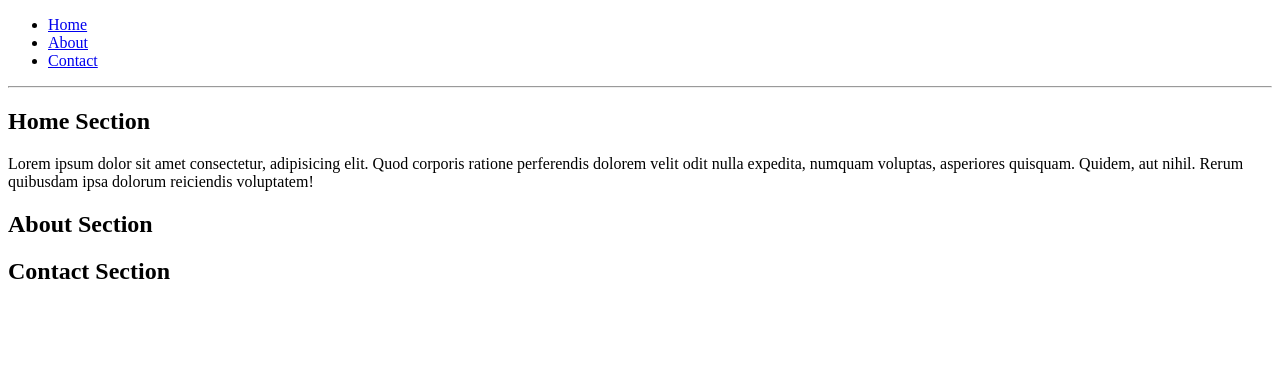
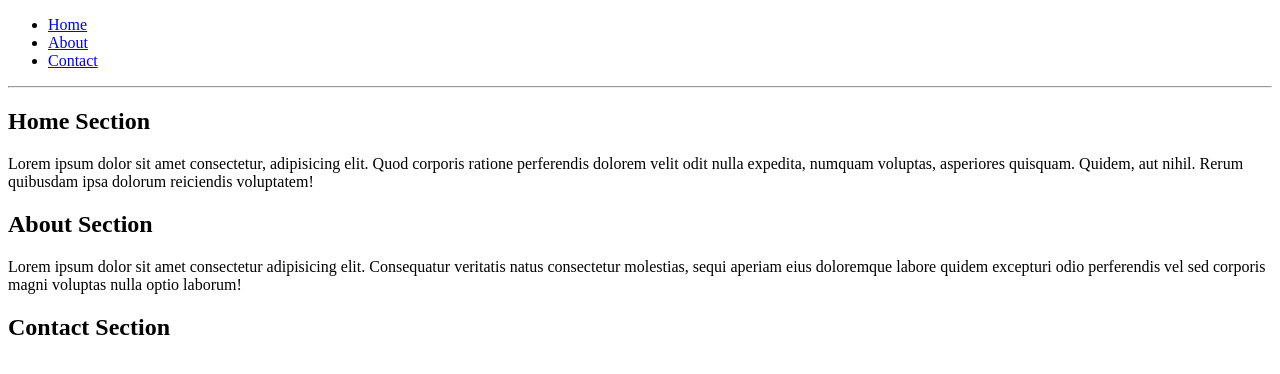
Before and after one commit to Marvy247/DemoRepo, a plain HTML site: page index.html in a window 1280 px wide. Drawn offline with Linux system fonts and the light colour scheme.

```diff
--- a/index.html
+++ b/index.html
@@ -30,7 +30,10 @@
       <section id="about">
         <!-- Add more content here -->
         <h2>About Section</h2>
-        <p></p>
+        <p>Lorem ipsum dolor sit amet consectetur adipisicing elit. Consequatur
+           veritatis natus consectetur molestias, sequi aperiam eius doloremque labore
+            quidem excepturi odio perferendis vel sed corporis magni voluptas nulla optio
+            laborum!</p>
       </section>
 
       <section id="contact">
```
